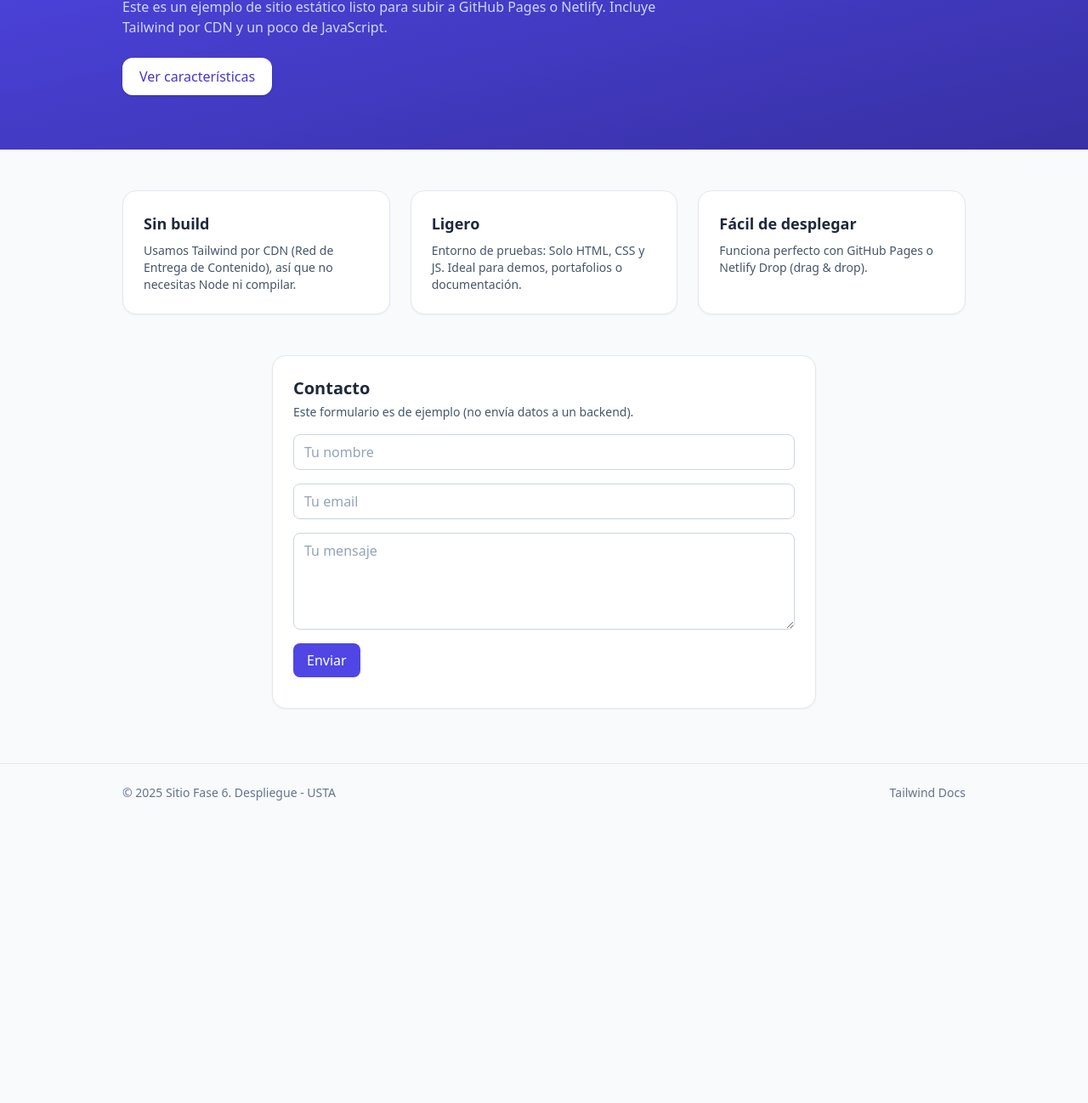
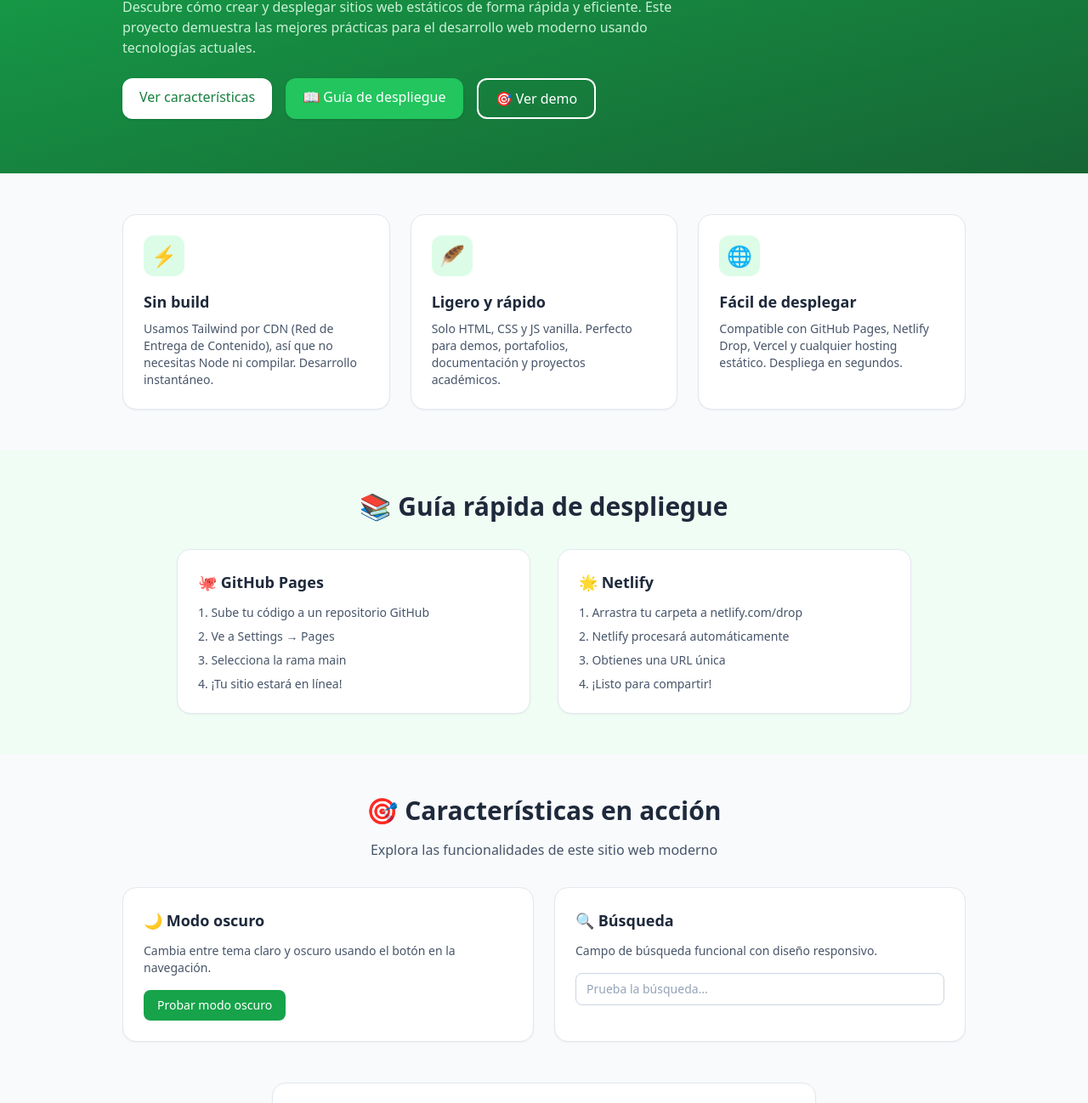
Before and after one commit to diana-sys1876/proyect-VotacionesU, a plain HTML site: page index.html in a window 1280 px wide. Shown: the part 187-1485 px from the top of the page at 85% size. Before the commit the page ends 1154 px from the top, so only its background shows below. Drawn offline with nearby package versions, Linux system fonts and the light colour scheme.

Commit message:
Update index.html - feal : nueva versión

```diff
--- a/index.html
+++ b/index.html
@@ -1,91 +1,364 @@
 <!DOCTYPE html>
+
 <html lang="es" class="">
+
 <head>
+
   <meta charset="UTF-8" />
+
   <meta name="viewport" content="width=device-width, initial-scale=1" />
+
   <title>Sitio – Fase 6. Despliegue</title>
 
+
+
   <!-- Tailwind vía CDN -->
+
   <script src="https://cdn.tailwindcss.com"></script>
+
   <!-- Config Tailwind para activar modo oscuro por clase -->
+
   <script>
+
     tailwind.config = {
+
       darkMode: 'class'
+
     }
+
   </script>
 
+
+
   <meta name="description" content="Ejemplo de sitio estático listo para desplegar gratis en GitHub Pages o Netlify." />
+
 </head>
+
 <body class="bg-slate-50 text-slate-800 dark:bg-slate-900 dark:text-slate-100">
+
   <!-- NAV -->
+
   <nav class="sticky top-0 bg-white/90 dark:bg-slate-900/80 backdrop-blur border-b border-slate-200 dark:border-slate-700">
+
     <div class="max-w-5xl mx-auto px-4 py-3 flex items-center justify-between">
+
       <a href="#" class="font-semibold">Fase 6. Despliegue - USTA</a>
+
       <div class="flex items-center gap-3">
+
         <input id="search" type="search" placeholder="Buscar..."
-               class="border border-slate-300 dark:border-slate-600 bg-white dark:bg-slate-800 text-slate-800 dark:text-slate-100 placeholder-slate-400 dark:placeholder-slate-400 rounded-lg px-3 py-1.5 text-sm focus:outline-none focus:ring focus:ring-indigo-200 dark:focus:ring-indigo-500/30" />
+
+               class="border border-slate-300 dark:border-slate-600 bg-white dark:bg-slate-800 text-slate-800 dark:text-slate-100 placeholder-slate-400 dark:placeholder-slate-400 rounded-lg px-3 py-1.5 text-sm focus:outline-none focus:ring focus:ring-green-200 dark:focus:ring-green-500/30" />
+
         <button id="themeBtn"
+
                 class="text-sm px-3 py-1.5 rounded-lg border border-slate-300 dark:border-slate-600 hover:bg-slate-100 dark:hover:bg-slate-800">
+
           Cambiar tema
+
         </button>
+
       </div>
+
     </div>
+
   </nav>
 
+
+
   <!-- HERO -->
-  <header class="bg-gradient-to-br from-indigo-600 to-indigo-800 text-white dark:from-indigo-700 dark:to-indigo-900">
+
+  <header class="bg-gradient-to-br from-green-600 to-green-800 text-white dark:from-green-700 dark:to-green-900">
+
     <div class="max-w-5xl mx-auto px-4 py-16">
-      <h1 class="text-3xl md:text-5xl font-bold">Estamos desplegando en minutos</h1>
-      <p class="mt-3 text-indigo-100/90 max-w-2xl">Este es un ejemplo de sitio estático listo para subir a GitHub Pages o Netlify. Incluye Tailwind por CDN y un poco de JavaScript.</p>
-      <a href="#features"
-         class="inline-block mt-6 bg-white text-indigo-700 dark:bg-slate-100 dark:text-indigo-900 font-medium px-5 py-2.5 rounded-xl shadow hover:shadow-md">
-         Ver características
-      </a>
+
+      <h1 class="text-3xl md:text-5xl font-bold">🚀 Desplegando aplicaciones modernas</h1>
+
+      <p class="mt-3 text-green-100/90 max-w-2xl">Descubre cómo crear y desplegar sitios web estáticos de forma rápida y eficiente. Este proyecto demuestra las mejores prácticas para el desarrollo web moderno usando tecnologías actuales.</p>
+
+      <div class="flex flex-wrap gap-4 mt-6">
+
+        <a href="#features"
+
+           class="inline-block bg-white text-green-700 dark:bg-slate-100 dark:text-green-900 font-medium px-5 py-2.5 rounded-xl shadow hover:shadow-md transition-all duration-200">
+
+           Ver características
+
+        </a>
+
+        <a href="#guia"
+
+           class="inline-block bg-green-500 hover:bg-green-400 text-white font-medium px-5 py-2.5 rounded-xl shadow hover:shadow-md transition-all duration-200">
+
+           📖 Guía de despliegue
+
+        </a>
+
+        <a href="#demo"
+
+           class="inline-block border-2 border-white hover:bg-white hover:text-green-700 text-white font-medium px-5 py-2.5 rounded-xl transition-all duration-200">
+
+           🎯 Ver demo
+
+        </a>
+
+      </div>
+
     </div>
+
   </header>
 
+
+
   <!-- FEATURES -->
+
   <section id="features" class="max-w-5xl mx-auto px-4 py-12 grid sm:grid-cols-2 lg:grid-cols-3 gap-6">
-    <article class="bg-white dark:bg-slate-800 rounded-2xl p-6 shadow-sm border border-slate-200 dark:border-slate-700">
+
+    <article class="bg-white dark:bg-slate-800 rounded-2xl p-6 shadow-sm border border-slate-200 dark:border-slate-700 hover:shadow-md transition-shadow">
+
+      <div class="w-12 h-12 bg-green-100 dark:bg-green-900/30 rounded-xl flex items-center justify-center mb-4">
+
+        <span class="text-2xl">⚡</span>
+
+      </div>
+
       <h3 class="font-semibold text-lg">Sin build</h3>
-      <p class="mt-2 text-sm text-slate-600 dark:text-slate-300">Usamos Tailwind por CDN (Red de Entrega de Contenido), así que no necesitas Node ni compilar.</p>
+
+      <p class="mt-2 text-sm text-slate-600 dark:text-slate-300">Usamos Tailwind por CDN (Red de Entrega de Contenido), así que no necesitas Node ni compilar. Desarrollo instantáneo.</p>
+
     </article>
-    <article class="bg-white dark:bg-slate-800 rounded-2xl p-6 shadow-sm border border-slate-200 dark:border-slate-700">
-      <h3 class="font-semibold text-lg">Ligero</h3>
-      <p class="mt-2 text-sm text-slate-600 dark:text-slate-300">Entorno de pruebas: Solo HTML, CSS y JS. Ideal para demos, portafolios o documentación.</p>
+
+    <article class="bg-white dark:bg-slate-800 rounded-2xl p-6 shadow-sm border border-slate-200 dark:border-slate-700 hover:shadow-md transition-shadow">
+
+      <div class="w-12 h-12 bg-green-100 dark:bg-green-900/30 rounded-xl flex items-center justify-center mb-4">
+
+        <span class="text-2xl">🪶</span>
+
+      </div>
+
+      <h3 class="font-semibold text-lg">Ligero y rápido</h3>
+
+      <p class="mt-2 text-sm text-slate-600 dark:text-slate-300">Solo HTML, CSS y JS vanilla. Perfecto para demos, portafolios, documentación y proyectos académicos.</p>
+
     </article>
-    <article class="bg-white dark:bg-slate-800 rounded-2xl p-6 shadow-sm border border-slate-200 dark:border-slate-700">
+
+    <article class="bg-white dark:bg-slate-800 rounded-2xl p-6 shadow-sm border border-slate-200 dark:border-slate-700 hover:shadow-md transition-shadow">
+
+      <div class="w-12 h-12 bg-green-100 dark:bg-green-900/30 rounded-xl flex items-center justify-center mb-4">
+
+        <span class="text-2xl">🌐</span>
+
+      </div>
+
       <h3 class="font-semibold text-lg">Fácil de desplegar</h3>
-      <p class="mt-2 text-sm text-slate-600 dark:text-slate-300">Funciona perfecto con GitHub Pages o Netlify Drop (drag & drop).</p>
+
+      <p class="mt-2 text-sm text-slate-600 dark:text-slate-300">Compatible con GitHub Pages, Netlify Drop, Vercel y cualquier hosting estático. Despliega en segundos.</p>
+
     </article>
+
   </section>
 
-  <!-- CONTACTO -->
-  <section class="max-w-2xl mx-auto px-4 pb-16">
-    <div class="bg-white dark:bg-slate-800 rounded-2xl p-6 shadow-sm border border-slate-200 dark:border-slate-700">
-      <h2 class="text-xl font-semibold">Contacto</h2>
-      <p class="mt-1 text-sm text-slate-600 dark:text-slate-300">Este formulario es de ejemplo (no envía datos a un backend).</p>
-      <form id="contactForm" class="mt-4 grid gap-4">
-        <input name="nombre" required placeholder="Tu nombre"
-               class="border border-slate-300 dark:border-slate-600 bg-white dark:bg-slate-900 text-slate-800 dark:text-slate-100 placeholder-slate-400 dark:placeholder-slate-400 rounded-lg px-3 py-2" />
-        <input name="email" type="email" required placeholder="Tu email"
-               class="border border-slate-300 dark:border-slate-600 bg-white dark:bg-slate-900 text-slate-800 dark:text-slate-100 placeholder-slate-400 dark:placeholder-slate-400 rounded-lg px-3 py-2" />
-        <textarea name="mensaje" rows="4" required placeholder="Tu mensaje"
-                  class="border border-slate-300 dark:border-slate-600 bg-white dark:bg-slate-900 text-slate-800 dark:text-slate-100 placeholder-slate-400 dark:placeholder-slate-400 rounded-lg px-3 py-2"></textarea>
-        <button class="bg-indigo-600 hover:bg-indigo-700 text-white rounded-lg px-4 py-2 w-fit">Enviar</button>
-      </form>
-      <p id="statusMsg" class="mt-3 text-sm"></p>
+
+
+  <!-- NUEVA SECCIÓN: GUÍA DE DESPLIEGUE -->
+
+  <section id="guia" class="bg-green-50 dark:bg-green-900/10 py-12">
+
+    <div class="max-w-4xl mx-auto px-4">
+
+      <h2 class="text-2xl md:text-3xl font-bold text-center mb-8">📚 Guía rápida de despliegue</h2>
+
+      <div class="grid md:grid-cols-2 gap-8">
+
+        <div class="bg-white dark:bg-slate-800 rounded-2xl p-6 shadow-sm border border-slate-200 dark:border-slate-700">
+
+          <h3 class="font-semibold text-lg mb-3">🐙 GitHub Pages</h3>
+
+          <ol class="space-y-2 text-sm text-slate-600 dark:text-slate-300">
+
+            <li>1. Sube tu código a un repositorio GitHub</li>
+
+            <li>2. Ve a Settings → Pages</li>
+
+            <li>3. Selecciona la rama main</li>
+
+            <li>4. ¡Tu sitio estará en línea!</li>
+
+          </ol>
+
+        </div>
+
+        <div class="bg-white dark:bg-slate-800 rounded-2xl p-6 shadow-sm border border-slate-200 dark:border-slate-700">
+
+          <h3 class="font-semibold text-lg mb-3">🌟 Netlify</h3>
+
+          <ol class="space-y-2 text-sm text-slate-600 dark:text-slate-300">
+
+            <li>1. Arrastra tu carpeta a netlify.com/drop</li>
+
+            <li>2. Netlify procesará automáticamente</li>
+
+            <li>3. Obtienes una URL única</li>
+
+            <li>4. ¡Listo para compartir!</li>
+
+          </ol>
+
+        </div>
+
+      </div>
+
     </div>
+
   </section>
 
+
+
+  <!-- DEMO SECTION -->
+
+  <section id="demo" class="max-w-5xl mx-auto px-4 py-12">
+
+    <div class="text-center mb-8">
+
+      <h2 class="text-2xl md:text-3xl font-bold mb-4">🎯 Características en acción</h2>
+
+      <p class="text-slate-600 dark:text-slate-300">Explora las funcionalidades de este sitio web moderno</p>
+
+    </div>
+
+    <div class="grid sm:grid-cols-2 gap-6">
+
+      <div class="bg-white dark:bg-slate-800 rounded-2xl p-6 shadow-sm border border-slate-200 dark:border-slate-700">
+
+        <h3 class="font-semibold text-lg mb-3">🌙 Modo oscuro</h3>
+
+        <p class="text-sm text-slate-600 dark:text-slate-300 mb-4">Cambia entre tema claro y oscuro usando el botón en la navegación.</p>
+
+        <button onclick="document.documentElement.classList.toggle('dark')"
+
+                class="bg-green-600 hover:bg-green-700 text-white text-sm px-4 py-2 rounded-lg transition-colors">
+
+          Probar modo oscuro
+
+        </button>
+
+      </div>
+
+      <div class="bg-white dark:bg-slate-800 rounded-2xl p-6 shadow-sm border border-slate-200 dark:border-slate-700">
+
+        <h3 class="font-semibold text-lg mb-3">🔍 Búsqueda</h3>
+
+        <p class="text-sm text-slate-600 dark:text-slate-300 mb-4">Campo de búsqueda funcional con diseño responsivo.</p>
+
+        <input type="search" placeholder="Prueba la búsqueda..."
+
+               class="w-full border border-slate-300 dark:border-slate-600 bg-white dark:bg-slate-900 text-slate-800 dark:text-slate-100 placeholder-slate-400 dark:placeholder-slate-400 rounded-lg px-3 py-2 text-sm focus:outline-none focus:ring focus:ring-green-200 dark:focus:ring-green-500/30" />
+
+      </div>
+
+    </div>
+
+  </section>
+
+
+
+  <!-- CONTACTO -->
+
+  <section class="max-w-2xl mx-auto px-4 pb-16">
+
+    <div class="bg-white dark:bg-slate-800 rounded-2xl p-6 shadow-sm border border-slate-200 dark:border-slate-700">
+
+      <h2 class="text-xl font-semibold">📬 Contacto y feedback</h2>
+
+      <p class="mt-1 text-sm text-slate-600 dark:text-slate-300">Comparte tus comentarios sobre este proyecto de despliegue (formulario demo).</p>
+
+      <form id="contactForm" class="mt-4 grid gap-4">
+
+        <input name="nombre" required placeholder="Tu nombre"
+
+               class="border border-slate-300 dark:border-slate-600 bg-white dark:bg-slate-900 text-slate-800 dark:text-slate-100 placeholder-slate-400 dark:placeholder-slate-400 rounded-lg px-3 py-2 focus:outline-none focus:ring focus:ring-green-200 dark:focus:ring-green-500/30" />
+
+        <input name="email" type="email" required placeholder="Tu email"
+
+               class="border border-slate-300 dark:border-slate-600 bg-white dark:bg-slate-900 text-slate-800 dark:text-slate-100 placeholder-slate-400 dark:placeholder-slate-400 rounded-lg px-3 py-2 focus:outline-none focus:ring focus:ring-green-200 dark:focus:ring-green-500/30" />
+
+        <textarea name="mensaje" rows="4" required placeholder="Cuéntanos qué te parece este proyecto..."
+
+                  class="border border-slate-300 dark:border-slate-600 bg-white dark:bg-slate-900 text-slate-800 dark:text-slate-100 placeholder-slate-400 dark:placeholder-slate-400 rounded-lg px-3 py-2 focus:outline-none focus:ring focus:ring-green-200 dark:focus:ring-green-500/30"></textarea>
+
+        <button class="bg-green-600 hover:bg-green-700 text-white rounded-lg px-4 py-2 w-fit transition-colors">Enviar feedback</button>
+
+      </form>
+
+      <p id="statusMsg" class="mt-3 text-sm"></p>
+
+    </div>
+
+  </section>
+
+
+
   <!-- FOOTER -->
+
   <footer class="border-t border-slate-200 dark:border-slate-700">
+
     <div class="max-w-5xl mx-auto px-4 py-6 text-sm text-slate-500 dark:text-slate-400 flex items-center justify-between">
-      <span>© <span id="year"></span> Sitio Fase 6. Despliegue - USTA</span>
-      <a class="hover:underline" href="https://tailwindcss.com/docs" target="_blank" rel="noreferrer">Tailwind Docs</a>
+
+      <span>© <span id="year"></span> Proyecto Fase 6 - Universidad Santo Tomás</span>
+
+      <div class="flex gap-4">
+
+        <a class="hover:underline hover:text-green-600" href="https://tailwindcss.com/docs" target="_blank" rel="noreferrer">Tailwind Docs</a>
+
+        <a class="hover:underline hover:text-green-600" href="https://pages.github.com/" target="_blank" rel="noreferrer">GitHub Pages</a>
+
+      </div>
+
     </div>
+
   </footer>
 
-  <script src="./script.js"></script>
+
+
+  <script>
+
+    document.getElementById('year').textContent = new Date().getFullYear();
+
+    document.getElementById('themeBtn').addEventListener('click', function() {
+
+      document.documentElement.classList.toggle('dark');
+
+    });
+
+
+    document.getElementById('contactForm').addEventListener('submit', function(e) {
+
+      e.preventDefault();
+
+      const statusMsg = document.getElementById('statusMsg');
+
+      statusMsg.textContent = '✅ ¡Mensaje enviado correctamente! (Demo)';
+
+      statusMsg.className = 'mt-3 text-sm text-green-600 dark:text-green-400';
+
+      this.reset();
+
+    });
+
+    document.getElementById('search').addEventListener('input', function(e) {
+
+      const query = e.target.value.toLowerCase();
+
+      if (query.length > 2) {
+
+        console.log('Buscando:', query);
+
+      }
+
+    });
+
+  </script>
+
 </body>
+
 </html>
```
